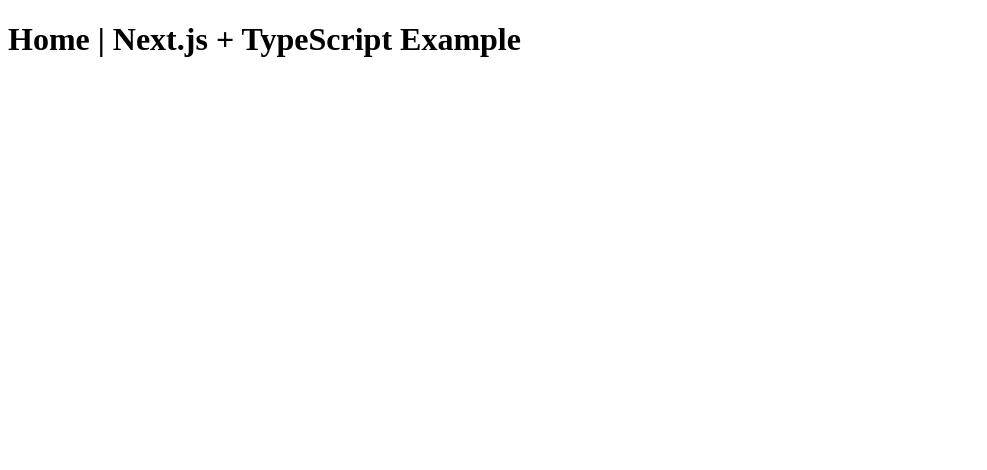
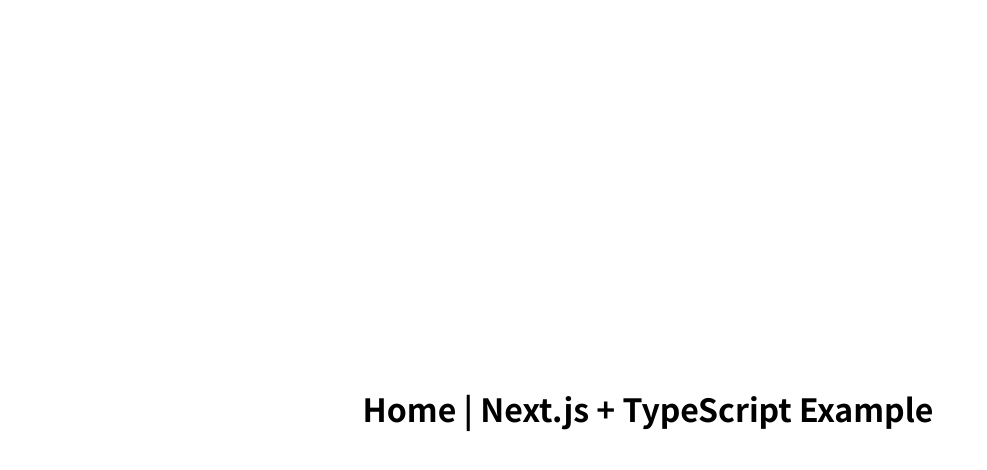
Before and after one commit to nyawach/sandbox, a Next.js app in the folder 0014-puppeteer-intl/: page /ogp/1 in a window 1280 px wide. Shown: the top 470 px of the page, without its empty margins (0-987 px from the left). Built offline with nearby package versions, Linux system fonts and the light colour scheme.

Commit message:
真ん中に配置してみる

```diff
--- /dev/null
+++ b/0014-puppeteer-intl/components/Ogp.module.css
@@ -0,0 +1,11 @@
+.ogp {
+  all: unset;
+  font-family: "Noto Sans JP", sans-serif;
+  width: 100vw;
+  height: 100vh;
+  padding: 0;
+  margin: 0;
+  display: flex;
+  justify-content: center;
+  align-items: center;
+}
--- a/0014-puppeteer-intl/components/OgpLayout.tsx
+++ b/0014-puppeteer-intl/components/OgpLayout.tsx
@@ -1,6 +1,6 @@
 import React, { ReactNode } from 'react'
-import Link from 'next/link'
 import Head from 'next/head'
+import styles from  './Ogp.module.css'
 
 type Props = {
   children?: ReactNode
@@ -13,8 +13,9 @@
       <title>{title}</title>
       <meta charSet="utf-8" />
       <meta name="viewport" content="initial-scale=1.0, width=device-width" />
+      <link rel="stylesheet" href="https://fonts.googleapis.com/css2?family=Noto+Sans+JP:wght@400;700&display=swap.css" />
     </Head>
-    <div>{children}</div>
+    <div className={styles.ogp}>{children}</div>
   </>
 )
 
```
